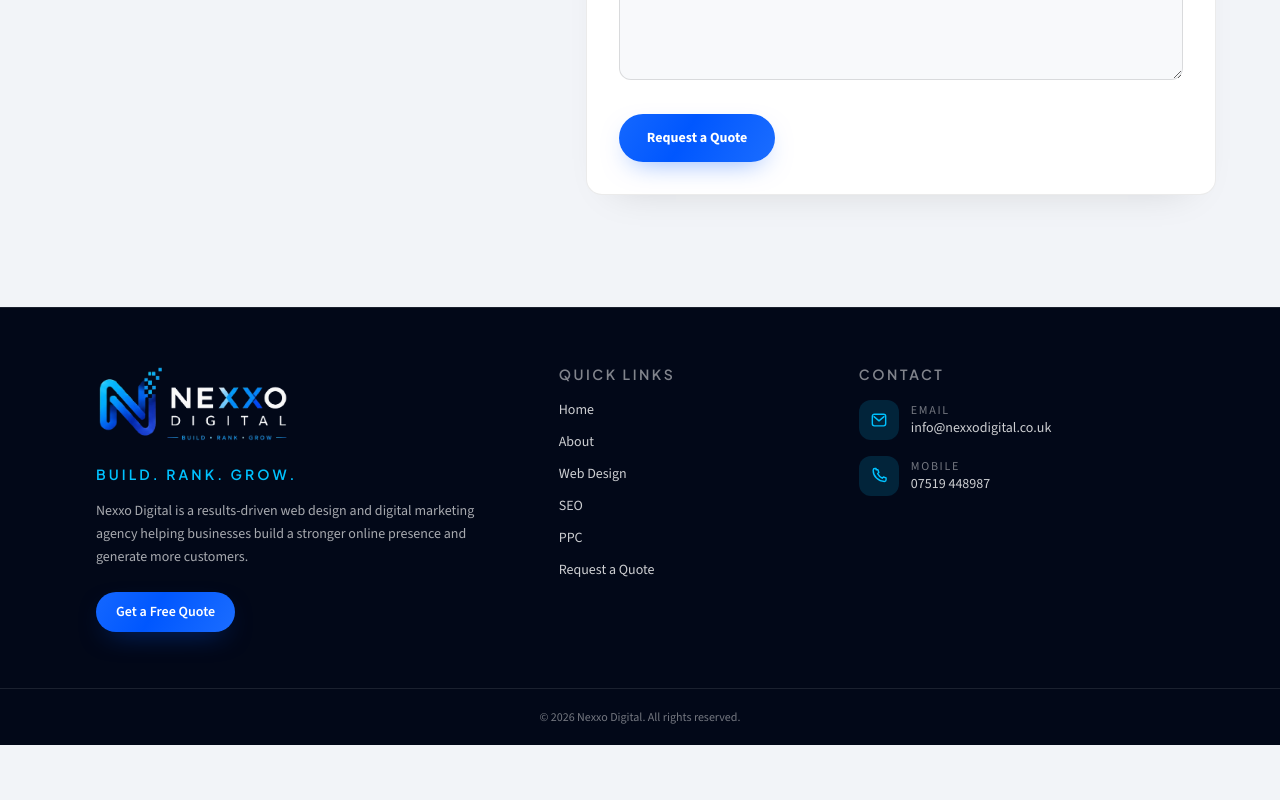
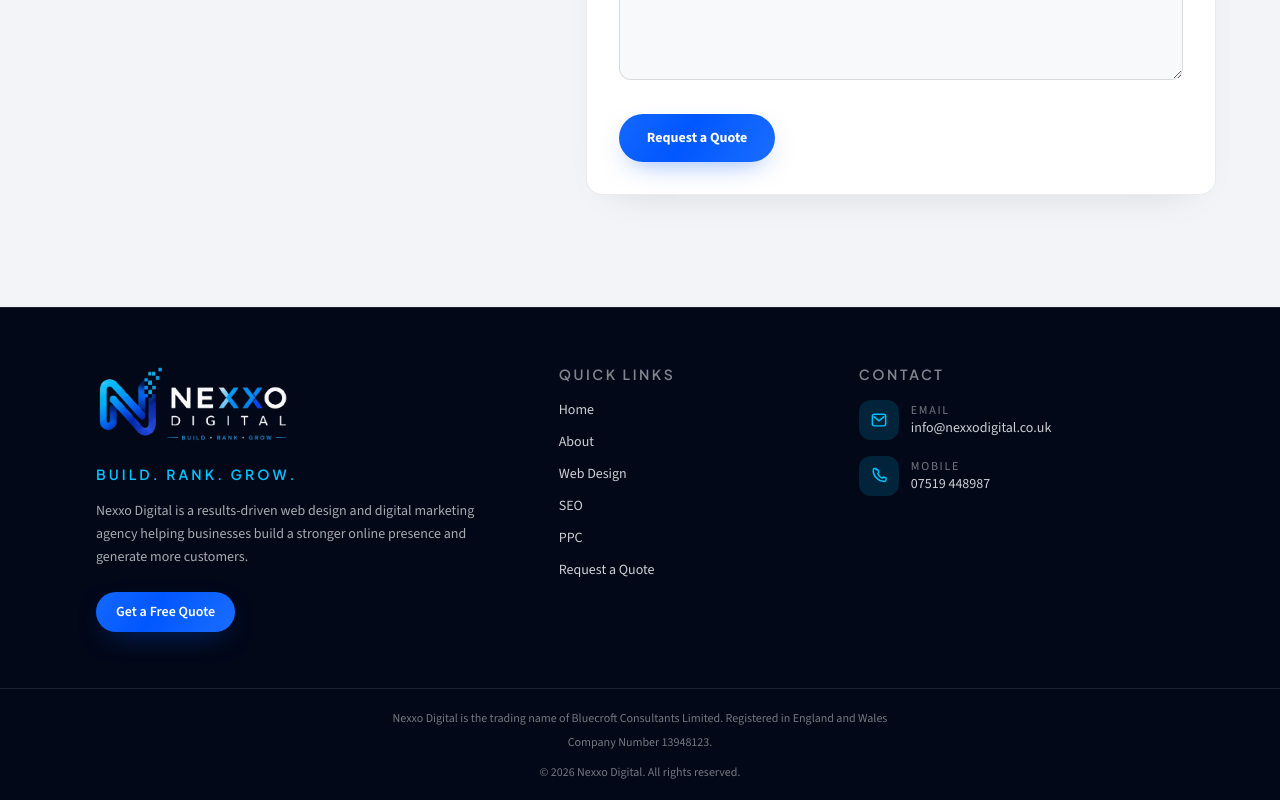
Before and after one commit to Naseef-Nusky/Nexxo-Digital-Website, a React (Vite) app: page /quote in a window 1280 px wide. Shown: the part 1009-1809 px from the top of the page. Before the commit the page ends 1754 px from the top, so only its background shows below. Built offline with nearby package versions, Linux system fonts and the light colour scheme; no server answers; a web font is replaced by a local one.

Commit message:
minor chnages

```diff
--- a/src/components/Footer.jsx
+++ b/src/components/Footer.jsx
@@ -1,5 +1,5 @@
 import { Link } from 'react-router-dom'
-import { contact } from '../data/contact'
+import { contact, legal } from '../data/contact'
 
 const quickLinks = [
   { to: '/', label: 'Home' },
@@ -112,7 +112,13 @@ export default function Footer() {
       </div>
 
       <div className="border-t border-white/10 px-5 py-5 text-center text-xs text-white/45 md:px-8">
-        © {new Date().getFullYear()} Nexxo Digital. All rights reserved.
+        <div className="space-y-1 leading-relaxed">
+          <p className="md:whitespace-nowrap">{legal.tradingNameLine}</p>
+          <p>{legal.companyNumberLine}</p>
+        </div>
+        <p className="mt-3">
+          © {new Date().getFullYear()} Nexxo Digital. All rights reserved.
+        </p>
       </div>
     </footer>
   )
--- a/src/data/contact.js
+++ b/src/data/contact.js
@@ -3,3 +3,9 @@ export const contact = {
   phone: '+447519448987',
   phoneDisplay: '07519 448987',
 }
+
+export const legal = {
+  tradingNameLine:
+    'Nexxo Digital is the trading name of Bluecroft Consultants Limited. Registered in England and Wales',
+  companyNumberLine: 'Company Number 13948123.',
+}
```
